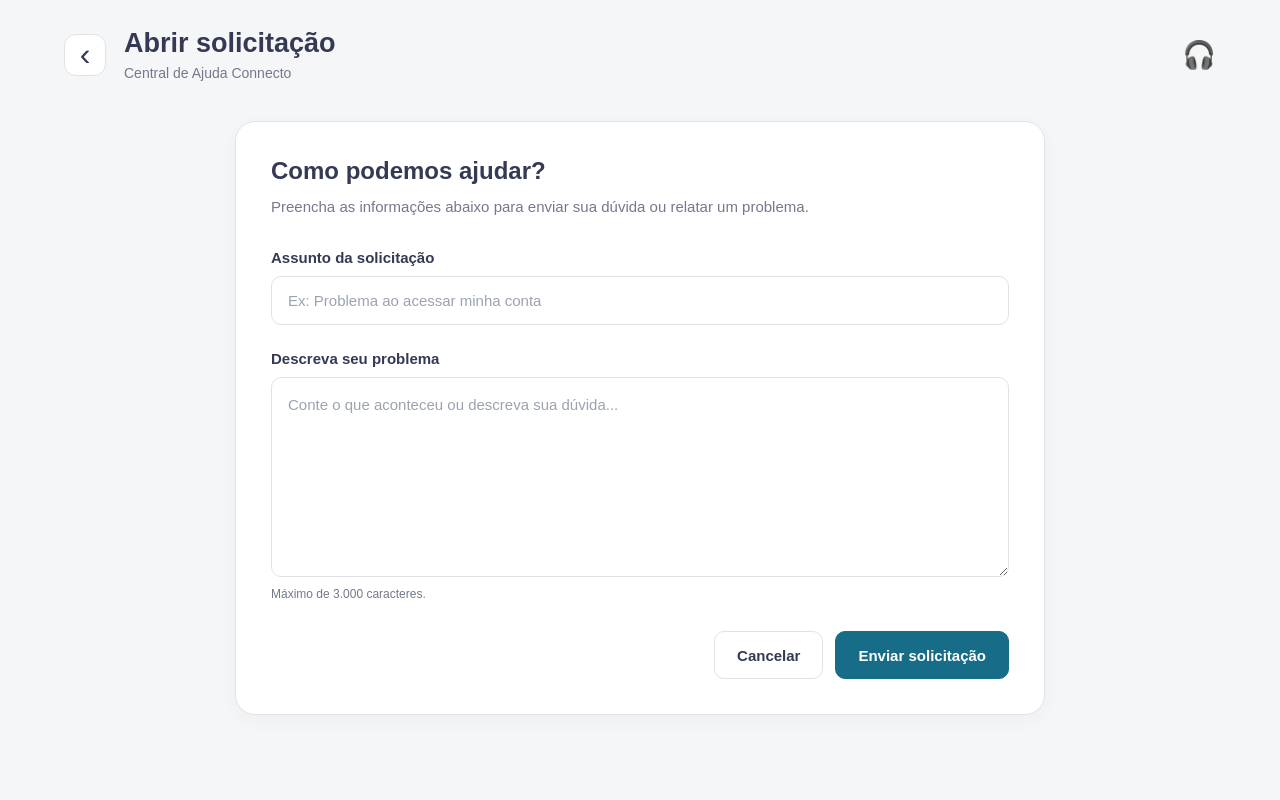
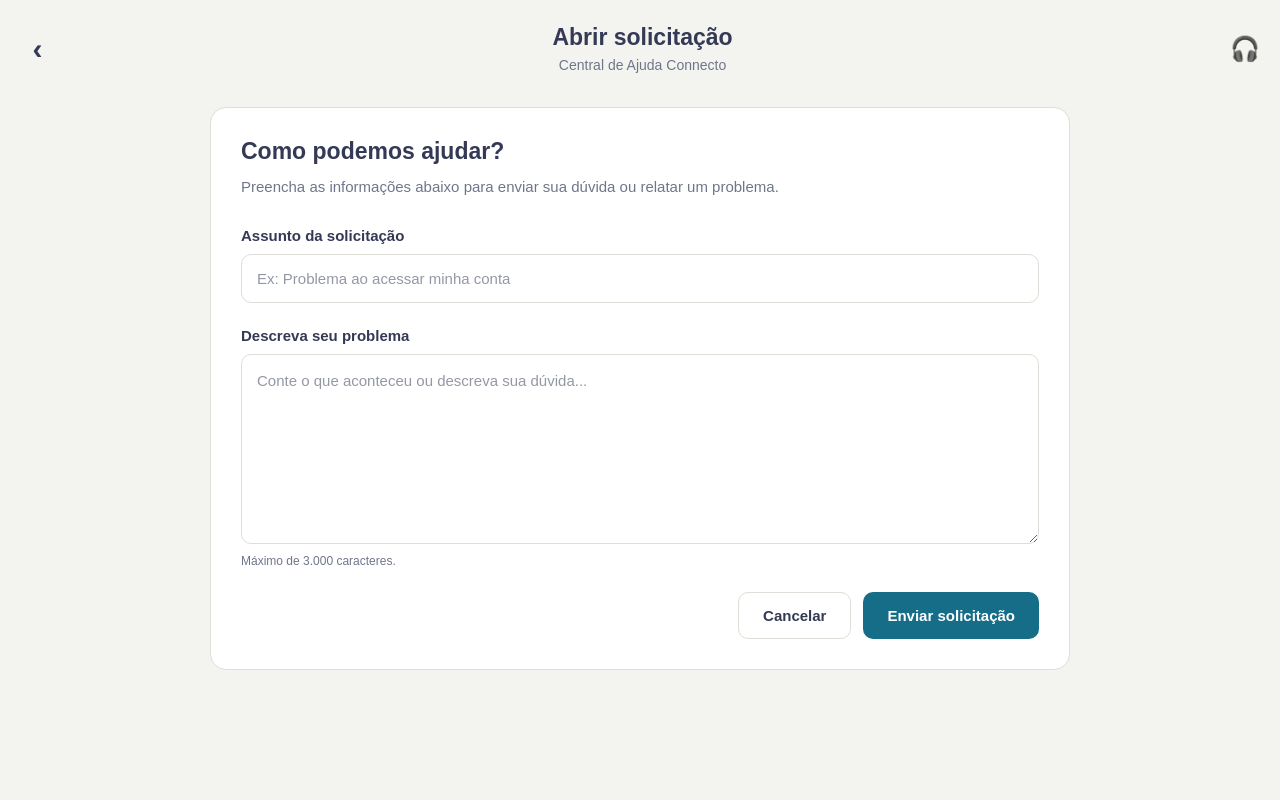
Before and after one commit to ifolk01/ENG4021-33D-DJANGO-repo, a Django app: page /suporte/abrir/ in a window 1280 px wide. Run offline with Django 5.2, Linux system fonts and the light colour scheme; a user stored in the database is signed in.

Commit message:
Update abrir_solicitacao.css

```diff
--- a/TIME5/Sprint 6/connectoproject/Connecto App/static/abrir_solicitacao.css
+++ b/TIME5/Sprint 6/connectoproject/Connecto App/static/abrir_solicitacao.css
@@ -4,216 +4,210 @@
 }
 
 body.suporte-page {
-    --suporte-fundo: #f5f6f7;
-    --suporte-card: #ffffff;
-    --suporte-texto: #353a54;
-    --suporte-secundario: #74798b;
-    --suporte-borda: #dfe3e8;
-    --suporte-campo: #ffffff;
-    --suporte-primaria: #176d88;
+    --fundo: #f3f3ef;
+    --card: #ffffff;
+    --texto: #343a55;
+    --texto-secundario: #70768a;
+    --borda: #deded8;
+    --campo: #ffffff;
+    --botao: #156d87;
 
     margin: 0;
     min-height: 100vh;
-    background: var(--suporte-fundo);
-    color: var(--suporte-texto);
+    background-color: var(--fundo);
+    color: var(--texto);
     font-family: Arial, Helvetica, sans-serif;
 }
 
 /* Cabeçalho */
 
-.topo {
+.suporte-page .topo {
     display: flex;
     align-items: center;
     gap: 18px;
-    padding: 28px 5%;
+    padding: 24px 20px;
 }
 
-.voltar {
+.suporte-page .voltar {
     display: flex;
     align-items: center;
     justify-content: center;
-    width: 42px;
-    height: 42px;
-    border-radius: 12px;
-    background: var(--suporte-card);
-    color: var(--suporte-texto);
+    width: 35px;
+    height: 35px;
     text-decoration: none;
-    font-size: 32px;
-    border: 1px solid var(--suporte-borda);
+    font-size: 30px;
+    font-weight: bold;
+    color: var(--texto);
 }
 
-.topo-texto {
+.suporte-page .topo-texto {
     flex: 1;
+    text-align: center;
 }
 
-.topo h1 {
+.suporte-page .topo h1 {
     margin: 0;
-    font-size: 27px;
+    font-size: 23px;
     font-weight: 700;
+    color: var(--texto);
 }
 
-.topo p {
+.suporte-page .topo p {
     margin: 6px 0 0;
-    color: var(--suporte-secundario);
     font-size: 14px;
+    color: var(--texto-secundario);
 }
 
-.icone-ajuda {
-    font-size: 27px;
+.suporte-page .icone-ajuda {
+    font-size: 24px;
 }
 
-/* Conteúdo */
+/* Área principal */
 
-.conteudo-suporte {
+.suporte-page .conteudo-suporte {
     width: 100%;
-    max-width: 850px;
-    margin: 12px auto 60px;
+    max-width: 900px;
+    margin: 10px auto 50px;
     padding: 0 20px;
 }
 
-.card-solicitacao {
-    background: var(--suporte-card);
-    border: 1px solid var(--suporte-borda);
-    border-radius: 20px;
-    padding: 35px;
-    box-shadow: 0 5px 20px rgba(0, 0, 0, 0.035);
+.suporte-page .card-solicitacao {
+    background: var(--card);
+    border: 1px solid var(--borda);
+    border-radius: 16px;
+    padding: 30px;
 }
 
-.cabecalho-card {
-    margin-bottom: 30px;
+/* Título do formulário */
+
+.suporte-page .cabecalho-card {
+    margin-bottom: 28px;
 }
 
-.cabecalho-card h2 {
+.suporte-page .cabecalho-card h2 {
     margin: 0 0 10px;
-    font-size: 24px;
+    font-size: 23px;
     font-weight: 700;
+    color: var(--texto);
 }
 
-.cabecalho-card p {
+.suporte-page .cabecalho-card p {
     margin: 0;
     font-size: 15px;
     line-height: 1.6;
-    color: var(--suporte-secundario);
+    color: var(--texto-secundario);
 }
 
 /* Formulário */
 
-.form-solicitacao {
+.suporte-page .form-solicitacao {
     display: flex;
     flex-direction: column;
-    gap: 25px;
+    gap: 24px;
 }
 
-.campo-formulario {
+.suporte-page .campo-formulario {
     display: flex;
     flex-direction: column;
     gap: 10px;
 }
 
-.campo-formulario label {
+.suporte-page .campo-formulario label {
     font-size: 15px;
     font-weight: 600;
-    color: var(--suporte-texto);
+    color: var(--texto);
 }
 
-.campo-formulario input,
-.campo-formulario textarea {
+.suporte-page .campo-formulario input,
+.suporte-page .campo-formulario textarea {
     width: 100%;
-    padding: 15px 16px;
-    background: var(--suporte-campo);
-    color: var(--suporte-texto);
-    border: 1px solid var(--suporte-borda);
+    padding: 15px;
+    background: var(--campo);
+    border: 1px solid var(--borda);
     border-radius: 10px;
     font-family: Arial, Helvetica, sans-serif;
     font-size: 15px;
+    color: var(--texto);
     outline: none;
-    transition: border-color 0.2s, box-shadow 0.2s;
 }
 
-.campo-formulario textarea {
-    min-height: 190px;
-    resize: vertical;
-    line-height: 1.6;
+.suporte-page .campo-formulario input::placeholder,
+.suporte-page .campo-formulario textarea::placeholder {
+    color: #9498a5;
 }
 
-.campo-formulario input::placeholder,
-.campo-formulario textarea::placeholder {
-    color: #9ca3af;
+.suporte-page .campo-formulario input:focus,
+.suporte-page .campo-formulario textarea:focus {
+    border-color: var(--botao);
+    box-shadow: 0 0 0 3px rgba(21, 109, 135, 0.12);
 }
 
-.campo-formulario input:focus,
-.campo-formulario textarea:focus {
-    border-color: var(--suporte-primaria);
-    box-shadow: 0 0 0 3px rgba(23, 109, 136, 0.12);
+.suporte-page .campo-formulario textarea {
+    min-height: 180px;
+    resize: vertical;
+    line-height: 1.5;
 }
 
-.texto-auxiliar {
+.suporte-page .texto-auxiliar {
     margin: 0;
-    color: var(--suporte-secundario);
     font-size: 12px;
+    color: var(--texto-secundario);
 }
 
 /* Botões */
 
-.acoes-formulario {
+.suporte-page .acoes-formulario {
     display: flex;
     justify-content: flex-end;
     gap: 12px;
-    margin-top: 5px;
 }
 
-.botao-cancelar,
-.botao-enviar {
-    display: inline-flex;
+.suporte-page .botao-enviar {
+    background-color: var(--botao);
+    color: white;
+    padding: 14px 24px;
+    border: none;
+    border-radius: 10px;
+    font-size: 15px;
+    font-weight: 600;
+    font-family: inherit;
+    cursor: pointer;
+}
+
+.suporte-page .botao-enviar:hover {
+    background-color: #115a72;
+}
+
+.suporte-page .botao-cancelar {
+    display: flex;
     align-items: center;
     justify-content: center;
-    min-height: 48px;
-    padding: 12px 22px;
+    padding: 14px 24px;
+    background: var(--card);
+    border: 1px solid var(--borda);
     border-radius: 10px;
-    font-family: inherit;
+    color: var(--texto);
     font-size: 15px;
     font-weight: 600;
     text-decoration: none;
-    cursor: pointer;
 }
 
-.botao-cancelar {
-    background: transparent;
-    color: var(--suporte-texto);
-    border: 1px solid var(--suporte-borda);
+/* Mensagens de confirmação */
+
+.suporte-page .mensagem-sistema {
+    padding: 14px;
+    margin-bottom: 15px;
+    border-radius: 10px;
+    background: #fff3e6;
+    color: #885000;
 }
 
-.botao-enviar {
-    background: var(--suporte-primaria);
-    color: white;
-    border: 1px solid var(--suporte-primaria);
-}
-
-.botao-enviar:hover {
-    background: #115a71;
-}
-
-/* Mensagens */
-
-.avisos {
-    margin-bottom: 24px;
-}
-
-.mensagem-sistema {
-    padding: 14px 16px;
-    border-radius: 10px;
-    margin-bottom: 10px;
-    background: #fff3e6;
-    color: #885000;
-    font-size: 14px;
-}
-
-.mensagem-sistema.success {
-    background: #e5f5eb;
+.suporte-page .mensagem-sistema.success {
+    background: #e6f5ec;
     color: #21643b;
 }
 
-.mensagem-sistema.error {
+.suporte-page .mensagem-sistema.error {
     background: #fdeaea;
     color: #a12c2c;
 }
```
Also changed, not shown: other parts of TIME5/Sprint 6/connectoproject/Connecto App/static/abrir_solicitacao.css (+24 -27 lines).
